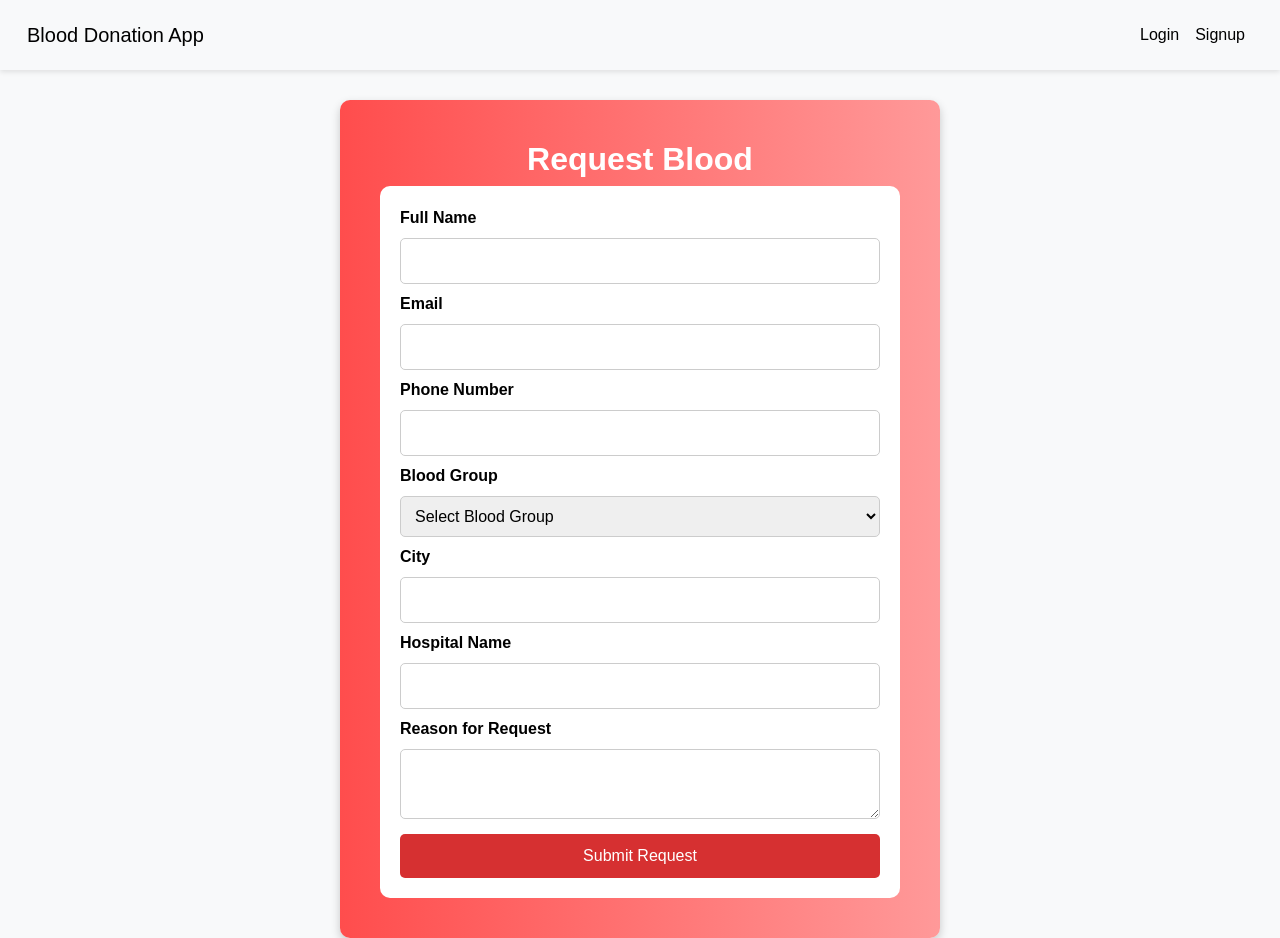
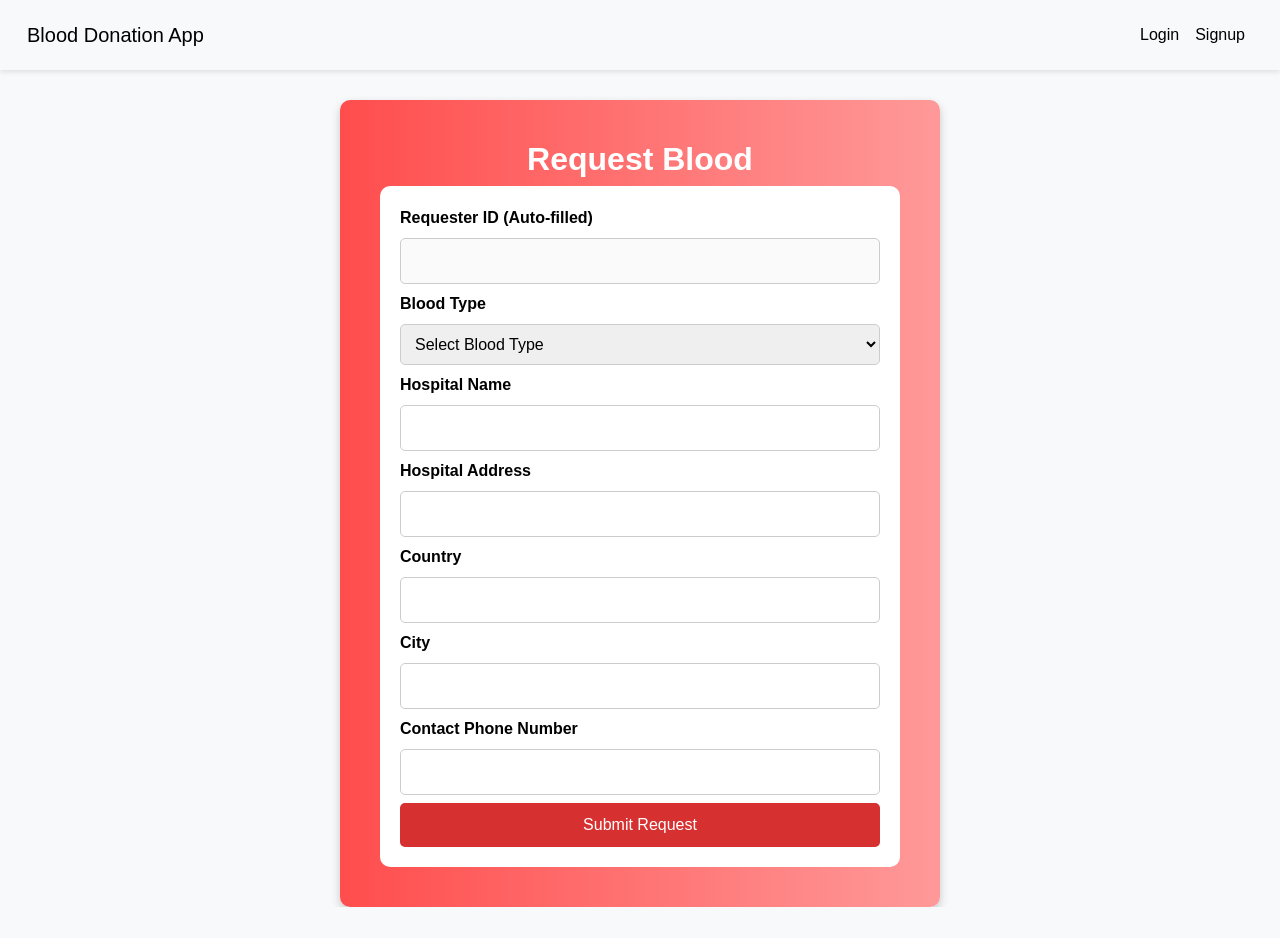
Before and after one commit to CAA900-PRIME/blooddonation-frontend, a React (Vite) app: page /blood-request in a window 1280 px wide. After the commit the page ends 907 px from the top, so only its background shows below. Built offline with nearby package versions, Linux system fonts and the light colour scheme.

Commit message:
refactoring the fields to match with the database

```diff
--- a/src/pages/BloodRequest.jsx
+++ b/src/pages/BloodRequest.jsx
@@ -1,44 +1,56 @@
 import React, { useState } from "react";
 import "../styles/BloodRequest.css"; // Import the new CSS file
 
-function BloodRequest() {
+function BloodRequest({ user }) { // user prop passed to get requester_id
 	const [formData, setFormData] = useState({
-		fullName: "",
-		email: "",
-		phone: "",
-		bloodGroup: "",
+		requester_id: user?.id || "", // Assuming user is logged in
+		doner_id: null, // Will be assigned later
+		blood_type: "",
+		hospital_name: "",
+		hospital_address: "",
+		country: "",
 		city: "",
-		hospital: "",
-		reason: "",
+		contact_phone_number: "",
+		status: "Pending", // Default status
 	});
 
 	const handleChange = (e) => {
 		setFormData({ ...formData, [e.target.name]: e.target.value });
 	};
 
-	const handleSubmit = (e) => {
+	const handleSubmit = async (e) => {
 		e.preventDefault();
-		//TODO: Will use the data convert it to json and create http request to dispatch the data to the backend
-		console.log("Blood Request Submitted:", formData);
-		alert("Your blood request has been submitted successfully!");
+
+		const requestData = JSON.stringify(formData);
+
+		try {
+			const response = await fetch("http://localhost:3000/api/blood-requests", {
+				method: "POST",
+				headers: { "Content-Type": "application/json" },
+				body: requestData,
+			});
+
+			if (response.ok) {
+				alert("Your blood request has been submitted successfully!");
+				console.log("Blood Request Submitted:", formData);
+			} else {
+				alert("Failed to submit request. Please try again.");
+			}
+		} catch (error) {
+			console.error("Error submitting blood request:", error);
+		}
 	};
 
 	return (
 		<div className="blood-request-container">
 			<h2>Request Blood</h2>
 			<form className="blood-request-form" onSubmit={handleSubmit}>
-				<label>Full Name</label>
-				<input type="text" name="fullName" value={formData.fullName} onChange={handleChange} required />
+				<label>Requester ID (Auto-filled)</label>
+				<input type="text" name="requester_id" value={formData.requester_id} disabled />
 
-				<label>Email</label>
-				<input type="email" name="email" value={formData.email} onChange={handleChange} required />
-
-				<label>Phone Number</label>
-				<input type="text" name="phone" value={formData.phone} onChange={handleChange} required />
-
-				<label>Blood Group</label>
-				<select name="bloodGroup" value={formData.bloodGroup} onChange={handleChange} required>
-					<option value="">Select Blood Group</option>
+				<label>Blood Type</label>
+				<select name="blood_type" value={formData.blood_type} onChange={handleChange} required>
+					<option value="">Select Blood Type</option>
 					<option value="A+">A+</option>
 					<option value="A-">A-</option>
 					<option value="B+">B+</option>
@@ -49,14 +61,23 @@ function BloodRequest() {
 					<option value="AB-">AB-</option>
 				</select>
 
+				<label>Hospital Name</label>
+				<input type="text" name="hospital_name" value={formData.hospital_name} onChange={handleChange} required />
+
+				<label>Hospital Address</label>
+				<input type="text" name="hospital_address" value={formData.hospital_address} onChange={handleChange} required />
+
+				<label>Country</label>
+				<input type="text" name="country" value={formData.country} onChange={handleChange} required />
+
 				<label>City</label>
 				<input type="text" name="city" value={formData.city} onChange={handleChange} required />
 
-				<label>Hospital Name</label>
-				<input type="text" name="hospital" value={formData.hospital} onChange={handleChange} required />
+				<label>Contact Phone Number</label>
+				<input type="text" name="contact_phone_number" value={formData.contact_phone_number} onChange={handleChange} required />
 
-				<label>Reason for Request</label>
-				<textarea name="reason" value={formData.reason} onChange={handleChange} required></textarea>
+				{/* Hidden Status Field (Default: Pending) */}
+				<input type="hidden" name="status" value={formData.status} />
 
 				<button type="submit">Submit Request</button>
 			</form>
```
